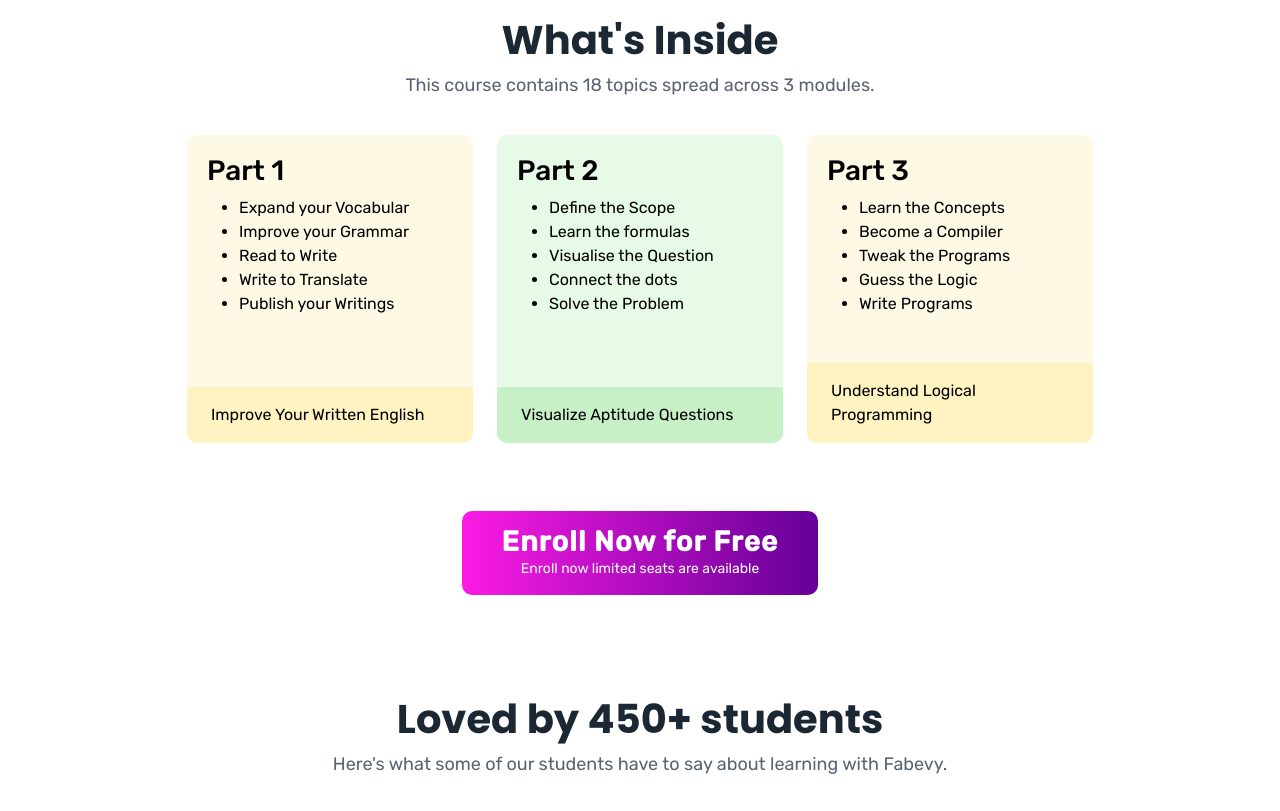
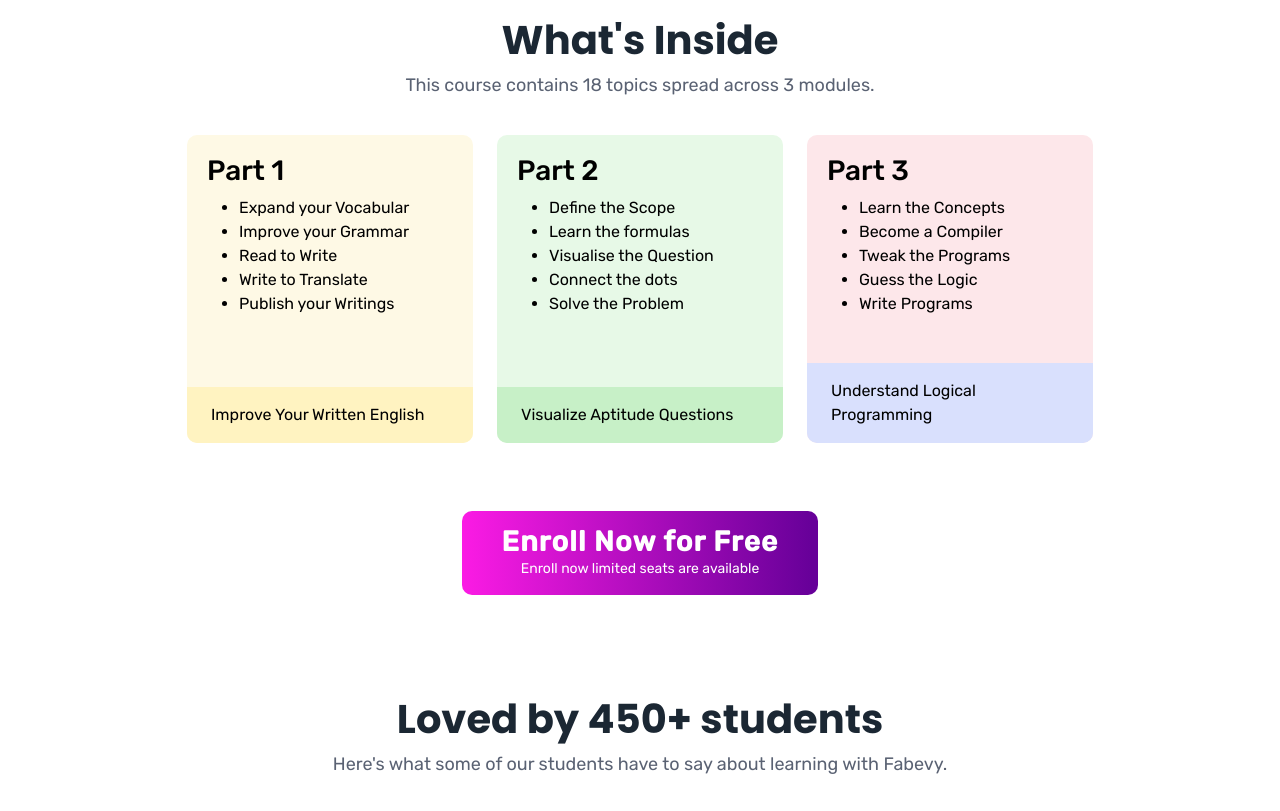
Before and after one commit to logicalFabevy/front-end-webinar, a plain HTML site: page index.html in a window 1280 px wide. Shown: the part 1640-2451 px from the top of the page. Drawn offline with Linux system fonts and the light colour scheme.

Commit message:
Add a new file

```diff
--- a/assets/webinar/css/style.css
+++ b/assets/webinar/css/style.css
@@ -738,6 +738,10 @@ Webinar 1 styles -------------------*/
     background-color: #fff3c1 !important;
 }
 
+.web-bg-btm-colr{
+    background-color: #d9e0fd !important;
+}
+
 .web1-hdr-sec {
     height: 100vh;
     display: flex;
--- a/index.html
+++ b/index.html
@@ -160,7 +160,7 @@ j=d.createElement(s),dl=l!='dataLayer'?'&l='+l:'';j.async=true;j.src=
 					</div>
 				</div>
 				<div class="col-12 col-md-4">
-						<div class="web1-card web-bg-5">
+						<div class="web1-card web-bg-3">
 
 							<div class="web1-card-content pt-1 pb-2">
 								<h3 class="mb-2">Part 3</h3>
@@ -173,7 +173,7 @@ j=d.createElement(s),dl=l!='dataLayer'?'&l='+l:'';j.async=true;j.src=
 
 								</ul>
 							</div>
-							<div class="web1-card-footer p-4 pt-3 pb-3 web-bg-5-d">
+							<div class="web1-card-footer p-4 pt-3 pb-3 web-bg-btm-colr">
 								<p class="m-0">Understand Logical Programming</p>
 							</div>
 						</div>
```
